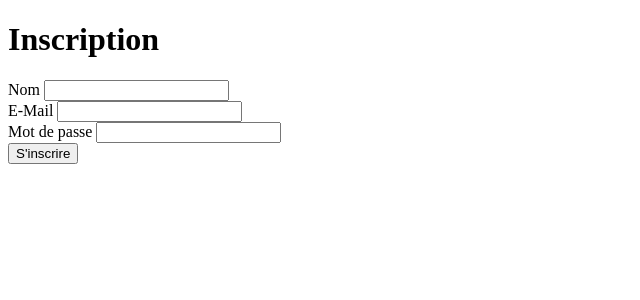
After one commit to MM12300/Projet-3, a PHP site: page /user.php in a window 1280 px wide. The commit adds this page. Shown: the top 300 px of the page, without its empty margins (0-640 px from the left). Run offline with PHP 8.4, Linux system fonts and the light colour scheme.

Commit message:
Non connected user OK connected User in progress

```diff
--- /dev/null
+++ b/user.php
@@ -0,0 +1,79 @@
+<?php
+//****AJOUTER UN UTILISATEUR */
+
+
+//************************************************ */
+//PENSER A BIEN AJOUTER UNE COLONNE NAME DANS LA TABLE USER
+//**************************************************** */
+
+if (isset($_POST) && !empty($_POST)) {
+    //On vérifie si tous les champs du formulaire soient remplis
+    //pour cela on importe la lib avec verifForm
+    require_once('inc/lib.php');
+
+    if (verifForm($_POST, ['nom','mail', 'motdepasse'])) {
+        //désactiver les balises HTML pour protéger faille XSS
+        $nom = strip_tags($_POST['nom']);
+        $email = strip_tags($_POST['mail']);
+        $password = password_hash($_POST['motdepasse'], PASSWORD_BCRYPT);
+        // ON FAIT UN CHIFFREMENT DU MOT DE PASSE
+        //Seul l'utilisateur le connait, il n'est pas stocké en base de données
+
+        //On se connecte à la base
+        require_once('inc/connect.php');
+
+        //Requête SQL
+        $sql = 'INSERT INTO `users` (`email`, `password`, `name`) VALUES (:mail, :motdepasse, :nom);';
+        //On prépare la requête
+        $query = $db->prepare($sql);
+        //On injecte les valeurs dans la requête
+        $query->bindValue(':nom', $nom, PDO::PARAM_STR);
+        $query->bindValue(':mail', $email, PDO::PARAM_STR);
+        $query->bindValue(':motdepasse', $password, PDO::PARAM_STR);
+        //On éxécute la requête
+        $query->execute();
+
+        //On se déconnecte de la base
+        require_once('inc/close.php');
+        //On se redirige vers la liste des catégories
+        header("Location: index.php");
+    } else {
+        echo "Attention il faut entrer un mail ET un mot de passe";
+    }
+}
+?>
+
+
+
+<!DOCTYPE html>
+<html lang="fr">
+
+<head>
+    <meta charset="UTF-8">
+    <meta name="viewport" content="width=device-width, initial-scale=1.0">
+    <title>Inscription</title>
+</head>
+
+<body>
+    <h1>Inscription</h1>
+    <main>
+        <form method="post">
+            <div>
+                <label for="nom">Nom</label>
+                <input type="text" id="nom" name="nom">
+            </div>
+            <div>
+                <label for="mail">E-Mail</label>
+                <input type="email" id="mail" name="mail">
+            </div>
+            <div>
+                <label for="pass">Mot de passe</label>
+                <input type="password" id="motdepasse" name="motdepasse">
+            </div>
+
+            <button>S'inscrire</button>
+    </main>
+
+</body>
+
+</html>
```
Also changed, not shown: index.php (+45 -27 lines), utilisateurs.txt (added, +7 -0 lines).
